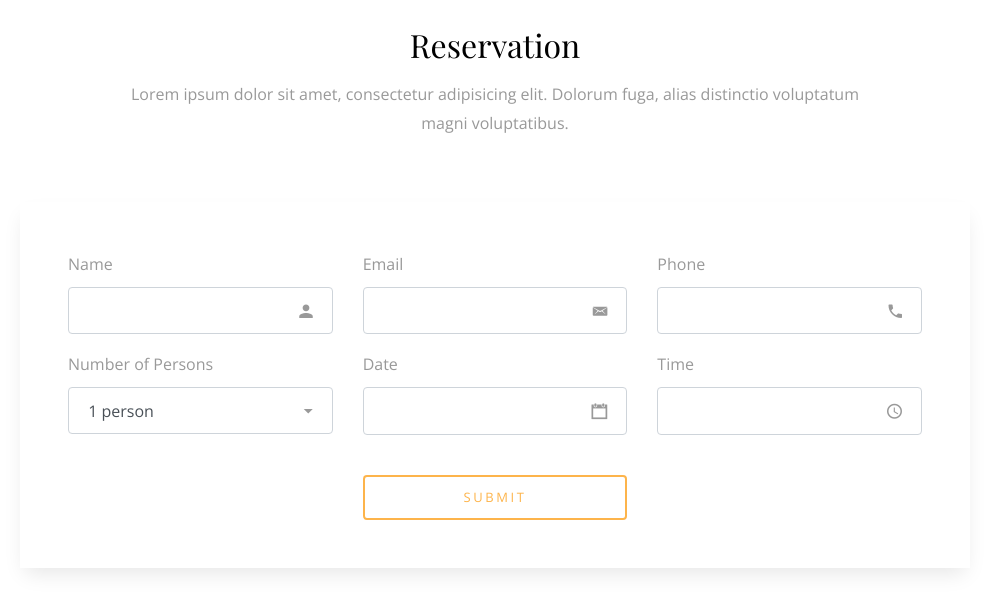
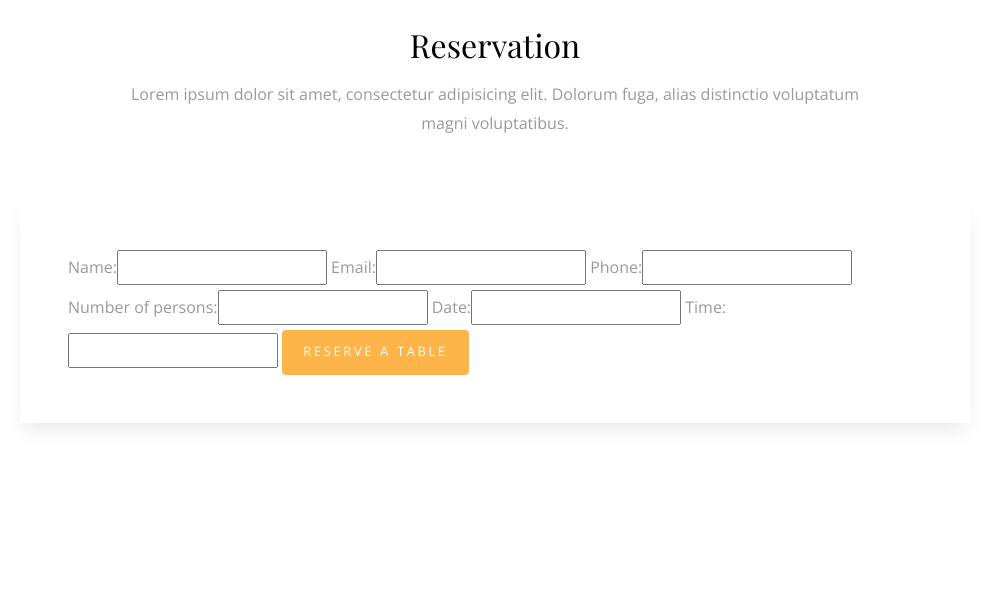
Before and after one commit to IamOmaR22/Restaurant_Site_with_Python_and_Django, a Django app: page /reservation/ in a window 1280 px wide. Shown: the part 726-1341 px from the top of the page, without its empty margins (145-1134 px from the left). Run offline with Django 3.2, Linux system fonts and the light colour scheme; some libraries are stand-ins or nearby versions; some web fonts are replaced.

Commit message:
Reserve a table

```diff
--- a/src/reservation/templates/reservation/reservation.html
+++ b/src/reservation/templates/reservation/reservation.html
@@ -29,6 +29,7 @@
       </div>
       <div class="row justify-content-center">
         <div class="col-md-10 p-5 form-wrap">
+        {% comment %}
           <form action="#">
             <div class="row mb-4">
               <div class="form-group col-md-4">
@@ -88,6 +89,18 @@
               </div>
             </div>
           </form>
+          {% endcomment %}
+
+
+          <form action="" method="POST">
+            {% csrf_token %}
+
+            {{form}}
+
+            <button type="submit" class="btn btn-primary">Reserve A Table</button>
+          </form>
+
+
         </div>
       </div>
     </div>
@@ -152,9 +165,4 @@
       </div>
     </div>
   </div> <!-- .section -->
-
-
-
-      </div> <!-- .main-wrap -->
-
 {% endblock %}
--- a/src/reservation/views.py
+++ b/src/reservation/views.py
@@ -5,4 +5,12 @@ from . forms import ReserveTableForm
 # Create your views here.
 
 def reserve_table(request):
-    return render(request, 'reservation/reservation.html')
+    reserve_form = ReserveTableForm()
+
+    if request.method == 'POST':
+        reserve_form = ReserveTableForm(request.POST)
+
+        if reserve_form.is_valid():
+            reserve_form.save()
+
+    return render(request, 'reservation/reservation.html', {'form':reserve_form})
--- a/src/templates/base.html
+++ b/src/templates/base.html
@@ -39,7 +39,7 @@
           <li><a href="about.html">About Us</a></li>
           <li><a href="menu.html">Our Menu</a></li>
           <li><a href="blog.html">Our Blog</a></li>
-          <li><a href="reservation.html">Reserve A Table</a></li>
+          <li><a href="{% url 'reservation:reserve_table' %}">Reserve A Table</a></li>
           <li><a href="contact.html">Contact</a></li>
         </ul>
       </div>
```
Also changed, not shown: src/db.sqlite3. Lines whose indentation alone changed are shown as unchanged.
